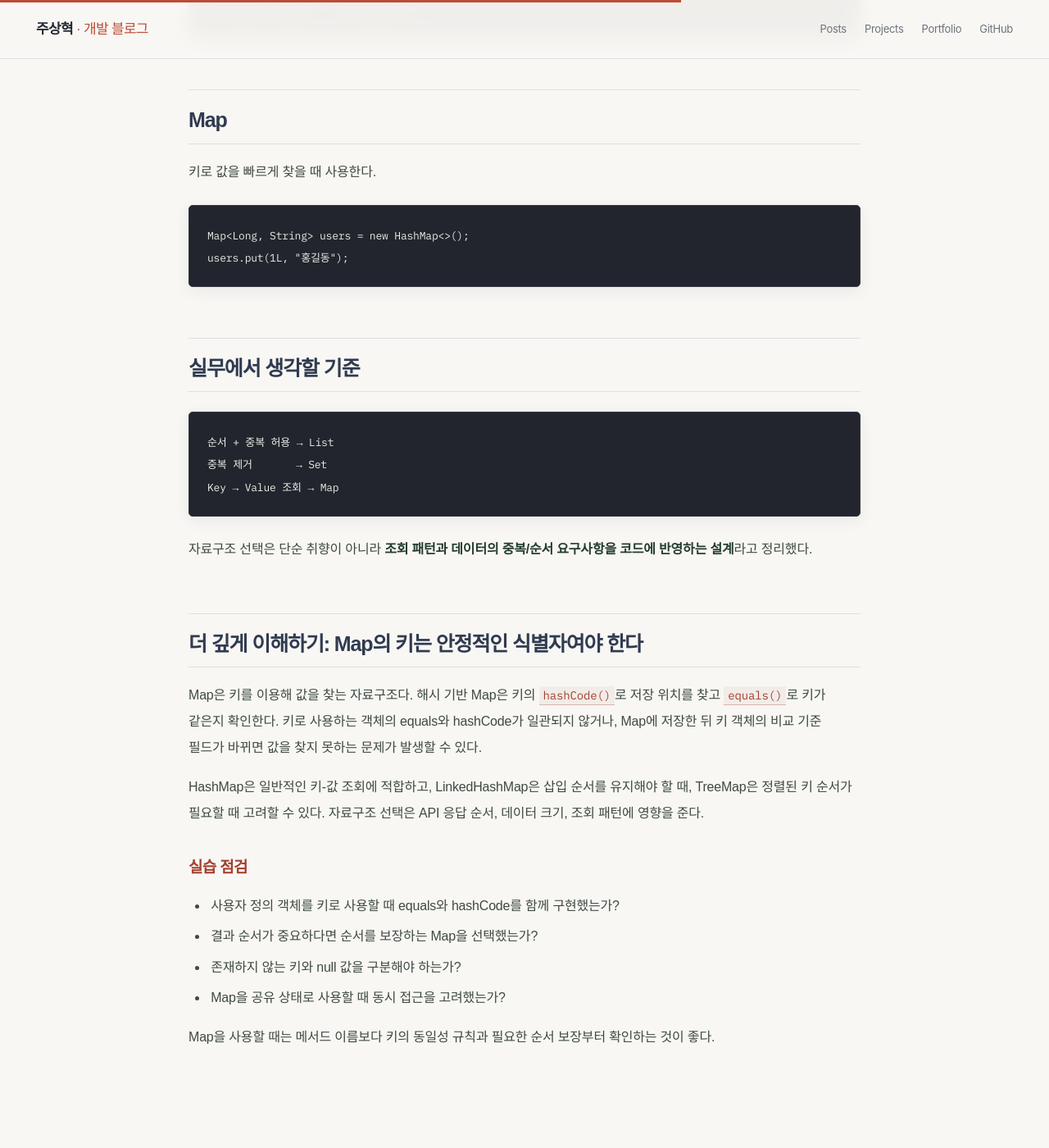
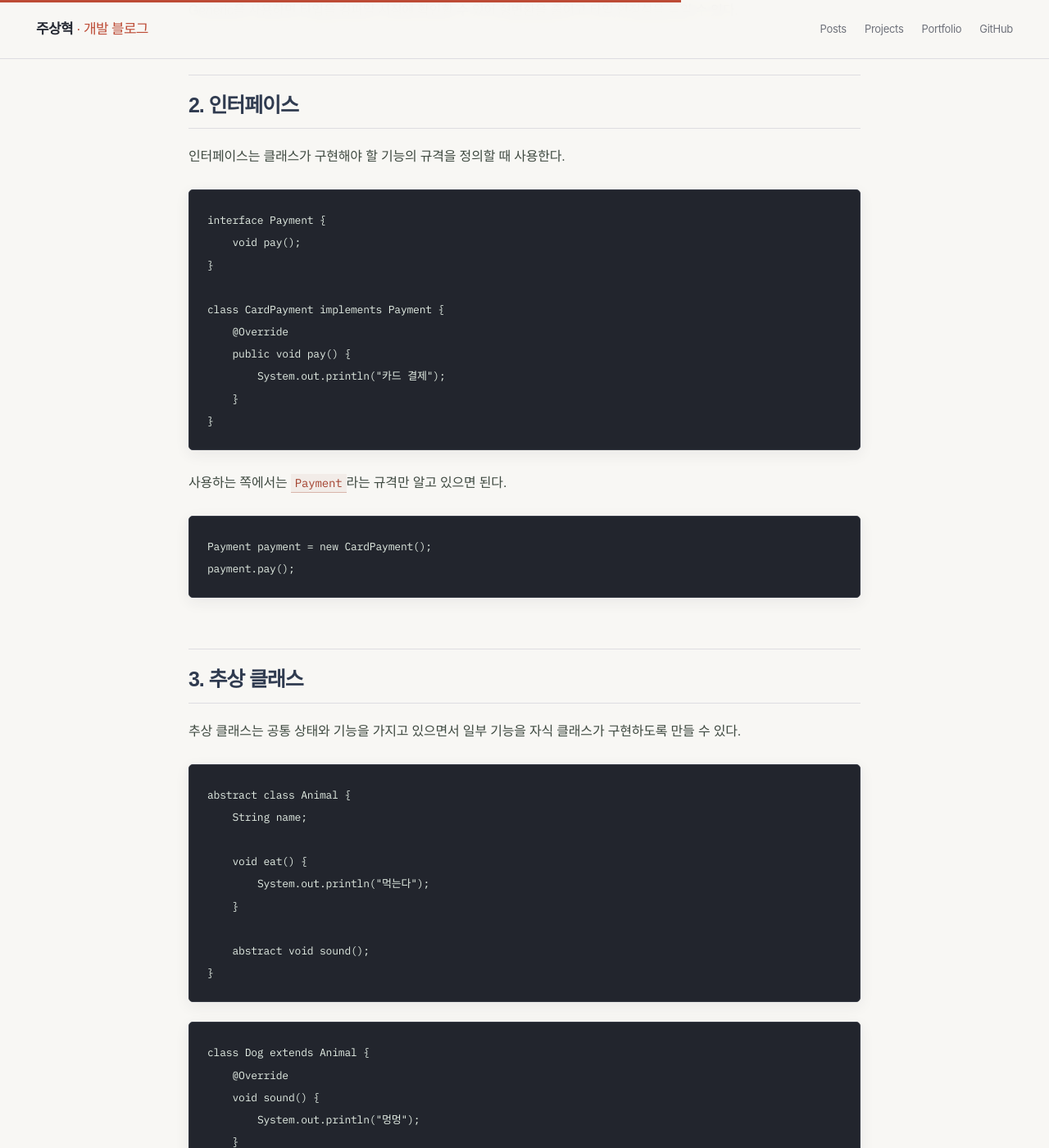
Before and after one commit to zuzusnasna/zuzusnasna.github.io, a Jekyll site: the page built from _posts/2026-10-30-java-collection-map.md, in a window 1280 px wide and 1400 px high, scrolled down 1155 px. Shown: the whole window at 82% size. Built offline with Jekyll 4.4.1, drawn with Linux system fonts in a browser that asks for light colours; some web fonts are replaced; some of the changed text lies outside the part shown.

Commit message:
정리: Java Generic과 인터페이스 필기본

````diff
--- a/_posts/2026-10-30-java-collection-map.md
+++ b/_posts/2026-10-30-java-collection-map.md
@@ -1,60 +1,91 @@
 ---
 layout: post
-title: "부트캠프 : Java Collection을 상황에 맞게 선택하는 기준"
-date: 2026-10-30 10:00:00 +0900
-categories: [학습]
+title: "Java 타입 설계 — Generic과 인터페이스, 추상 클래스"
+date: 2026-10-30 11:40:00 +0900
+categories: [Spring]
 tags: [Java]
 ---
 
-Collection은 종류를 외우는 것보다 **어떤 데이터를 어떻게 조회할 것인지**를 기준으로 선택하는 것이 중요했다.
+오늘은 타입을 안전하게 다루는 Generic과 추상화에 사용하는 인터페이스, 추상 클래스를 정리했다.
 
-## List
+## 1. Generic
 
-순서가 중요하고 중복을 허용하는 데이터를 다룰 때 사용한다.
+Generic은 클래스나 메서드에서 사용할 타입을 나중에 지정할 수 있게 하는 기능이다.
 
 ```java
 List<String> names = new ArrayList<>();
-names.add("A");
-names.add("B");
+names.add("홍길동");
+// names.add(100); // 컴파일 오류
 ```
 
-## Set
+`String`을 지정했기 때문에 다른 타입의 값을 넣을 수 없다.
 
-중복을 허용하지 않아야 할 때 적합하다.
+Generic을 사용하지 않고 `Object`로 관리하면 값을 꺼낼 때 형변환이 필요하다.
 
 ```java
-Set<Long> userIds = new HashSet<>();
+Object value = "hello";
+String text = (String) value;
 ```
 
-## Map
+Generic을 사용하면 타입을 컴파일 시점에 확인할 수 있어 형변환을 줄이고 타입 안정성을 높일 수 있다.
 
-키로 값을 빠르게 찾을 때 사용한다.
+## 2. 인터페이스
+
+인터페이스는 클래스가 구현해야 할 기능의 규격을 정의할 때 사용한다.
 
 ```java
-Map<Long, String> users = new HashMap<>();
-users.put(1L, "홍길동");
+interface Payment {
+    void pay();
+}
+
+class CardPayment implements Payment {
+    @Override
+    public void pay() {
+        System.out.println("카드 결제");
+    }
+}
 ```
 
-## 실무에서 생각할 기준
+사용하는 쪽에서는 `Payment`라는 규격만 알고 있으면 된다.
+
+```java
+Payment payment = new CardPayment();
+payment.pay();
+```
+
+## 3. 추상 클래스
+
+추상 클래스는 공통 상태와 기능을 가지고 있으면서 일부 기능을 자식 클래스가 구현하도록 만들 수 있다.
+
+```java
+abstract class Animal {
+    String name;
+
+    void eat() {
+        System.out.println("먹는다");
+    }
+
+    abstract void sound();
+}
+```
+
+```java
+class Dog extends Animal {
+    @Override
+    void sound() {
+        System.out.println("멍멍");
+    }
+}
+```
+
+인터페이스와 추상 클래스를 구분하면 다음과 같다.
 
 ```text
-순서 + 중복 허용 → List
-중복 제거       → Set
-Key → Value 조회 → Map
+인터페이스
+→ 구현해야 할 규격을 정의
+→ 서로 다른 클래스가 같은 기능을 구현하도록 할 때 사용
+
+추상 클래스
+→ 공통 상태와 기능을 공유
+→ 상속 관계에서 공통 구현을 제공할 때 사용
 ```
-
-자료구조 선택은 단순 취향이 아니라 **조회 패턴과 데이터의 중복/순서 요구사항을 코드에 반영하는 설계**라고 정리했다.
-
-## 더 깊게 이해하기: Map의 키는 안정적인 식별자여야 한다
-
-Map은 키를 이용해 값을 찾는 자료구조다. 해시 기반 Map은 키의 `hashCode()`로 저장 위치를 찾고 `equals()`로 키가 같은지 확인한다. 키로 사용하는 객체의 equals와 hashCode가 일관되지 않거나, Map에 저장한 뒤 키 객체의 비교 기준 필드가 바뀌면 값을 찾지 못하는 문제가 발생할 수 있다.
-
-HashMap은 일반적인 키-값 조회에 적합하고, LinkedHashMap은 삽입 순서를 유지해야 할 때, TreeMap은 정렬된 키 순서가 필요할 때 고려할 수 있다. 자료구조 선택은 API 응답 순서, 데이터 크기, 조회 패턴에 영향을 준다.
-
-### 실습 점검
-- 사용자 정의 객체를 키로 사용할 때 equals와 hashCode를 함께 구현했는가?
-- 결과 순서가 중요하다면 순서를 보장하는 Map을 선택했는가?
-- 존재하지 않는 키와 null 값을 구분해야 하는가?
-- Map을 공유 상태로 사용할 때 동시 접근을 고려했는가?
-
-Map을 사용할 때는 메서드 이름보다 키의 동일성 규칙과 필요한 순서 보장부터 확인하는 것이 좋다.
````
